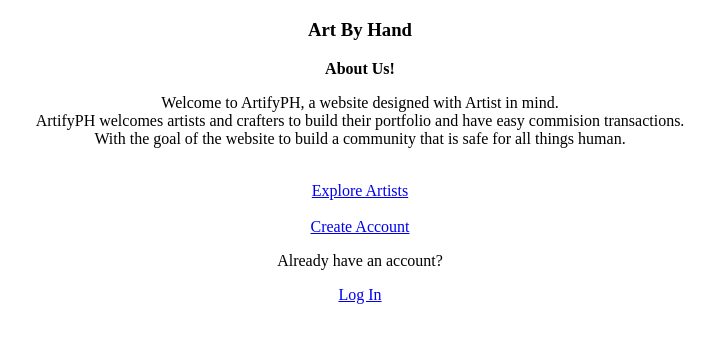
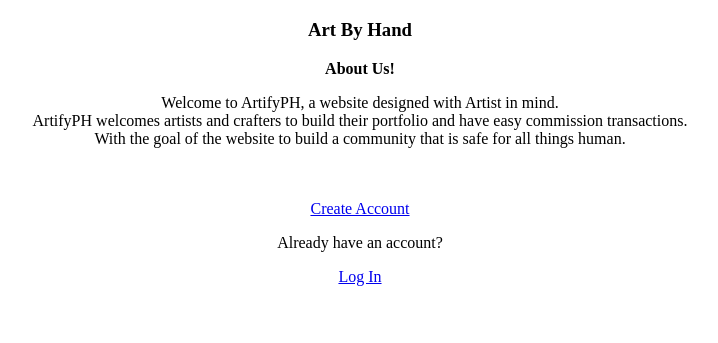
Before and after one commit to mathew618/Group-1-Raw-Potatoes-MO-IT161-A3101-Web-Systems, a plain HTML site: page Main.html in a window 1280 px wide. Shown: the part 61-404 px from the top of the page, without its empty margins (280-998 px from the left). Drawn offline with Linux system fonts and the light colour scheme.

Commit message:
Trying to test things- Bianca

```diff
--- a/Main.html
+++ b/Main.html
@@ -12,10 +12,9 @@
     <P><b>About Us!</b></P>
     <p> Welcome to ArtifyPH, a website designed with Artist in mind. <br>
         ArtifyPH welcomes artists and crafters to build their portfolio
-        and have easy commision transactions.<br> With the goal of the website to build a community
+        and have easy commission transactions.<br> With the goal of the website to build a community
         that is safe for all things human. </p> <br>
 
-    <a href="ExploreArtists.html">Explore Artists</a> <br>
     <br>
     <a href="CreateAcc.html">Create Account</a> <br>
 
```
